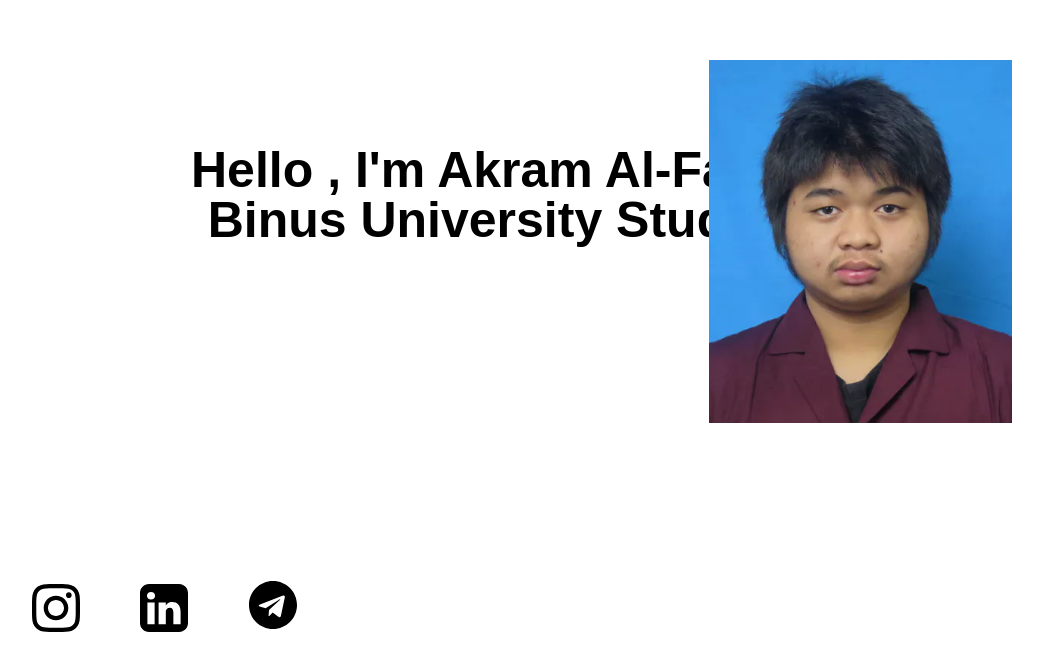
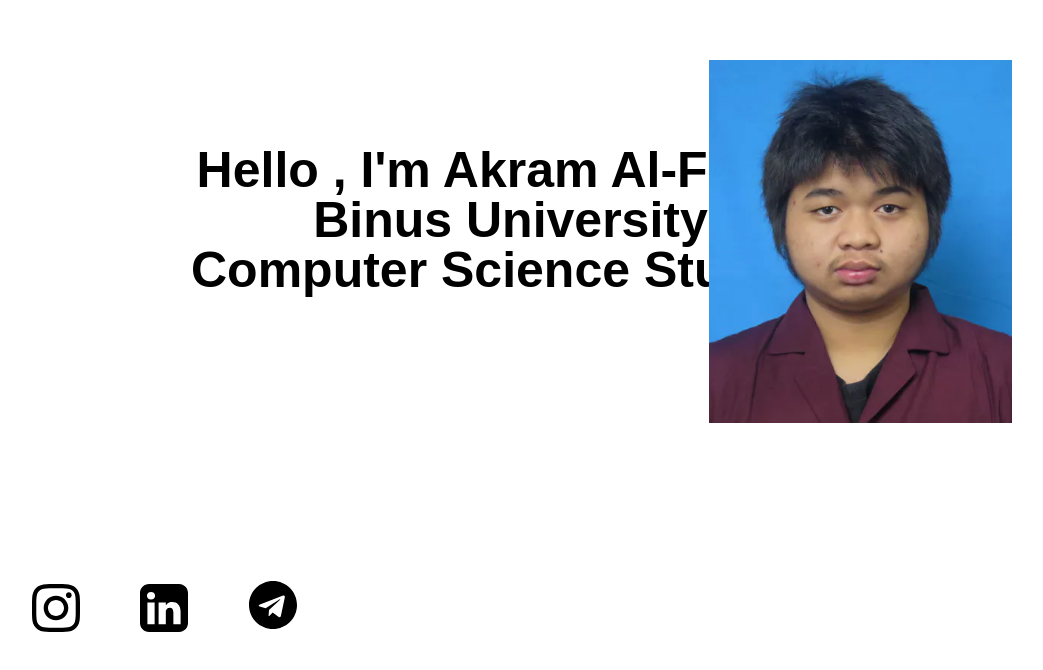
Before and after one commit to AkramA831/akram-ad.github.io, a website built with Parcel: page index.html in a window 1280 px wide. Shown: the part 128-798 px from the top of the page, without its empty margins (73-1116 px from the left). Built offline with nearby package versions, Linux system fonts and the light colour scheme.

Commit message:
Update index.html

```diff
--- a/index.html
+++ b/index.html
@@ -80,7 +80,9 @@
         <span class="home-text">
           <span>Hello , I'm Akram Al-farisy</span>
           <br />
-          <span>Binus University Student</span>
+          <span>Binus University</span>
+          <br />
+          <span>Computer Science Student</span>
         </span>
         <img
           src="public/playground_assets/index1-400w.jpg"
```
